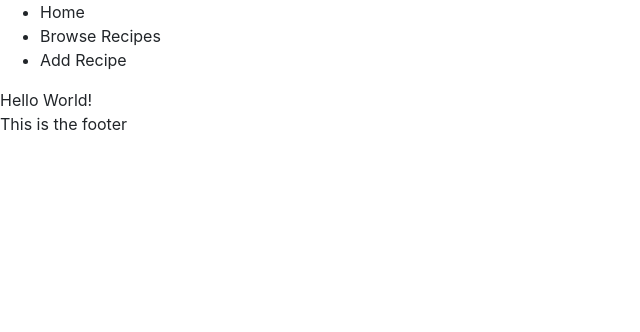
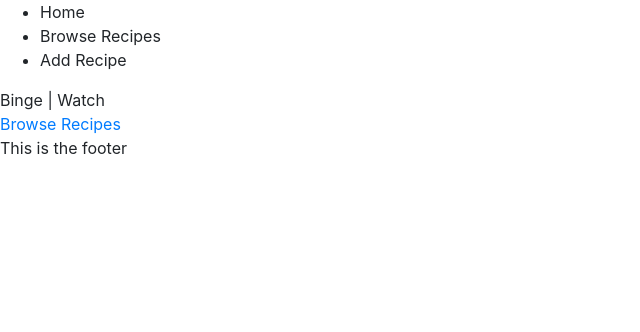
Before and after one commit to TwelvePercentHero/bingewatch, a Flask app: page / in a window 1280 px wide. Shown: the top 332 px of the page, without its empty margins (0-640 px from the left). Run offline with Flask 2, Linux system fonts and the light colour scheme; data that the repository does not hold is empty; some libraries are stand-ins or nearby versions.

Commit message:
Added basic get_recipes route

```diff
--- a/app.py
+++ b/app.py
@@ -1,19 +1,28 @@
 import os
-from flask import Flask, render_template
+from flask import Flask, render_template, url_for
 from flask_pymongo import PyMongo
 from bson.objectid import ObjectId
 
 app = Flask(__name__)
 
+# Database access config
 app.config['MONGO_DBNAME'] = 'binge_watch'
 app.config['MONGO_URI'] = os.environ.get('MONGO_URI')
 mongo = PyMongo(app)
 
+# Home Page display
 @app.route('/')
 @app.route('/index')
 def home_page():
-    return render_template('index.html', recipes=mongo.db.recipes.find())
+    return render_template('index.html')
 
+# Recipe read methods
+@app.route('/get_recipes')
+def get_recipes():
+    return render_template('recipe-results.html',
+                            recipes = mongo.db.recipes.find())
+
+# Run app
 if __name__ == 'main':
     app.run(host=os.environ.get('IP', '0.0.0.0'),
             port=int(os.environ.get('PORT', '5000')))
--- a/templates/index.html
+++ b/templates/index.html
@@ -2,10 +2,8 @@
 
 {% block content %}
 
-<div>Hello World!</div>
+<div>Binge | Watch</div>
 
-{% for recipe in recipes %}
-<h5>{{recipe.recipe_name}}</h5>
-{% endfor %}
+<a href="{{ url_for('get_recipes') }}">Browse Recipes</a>
 
 {% endblock %}
```
Also changed, not shown: templates/recipe-results.html (added, +16 -0 lines).
